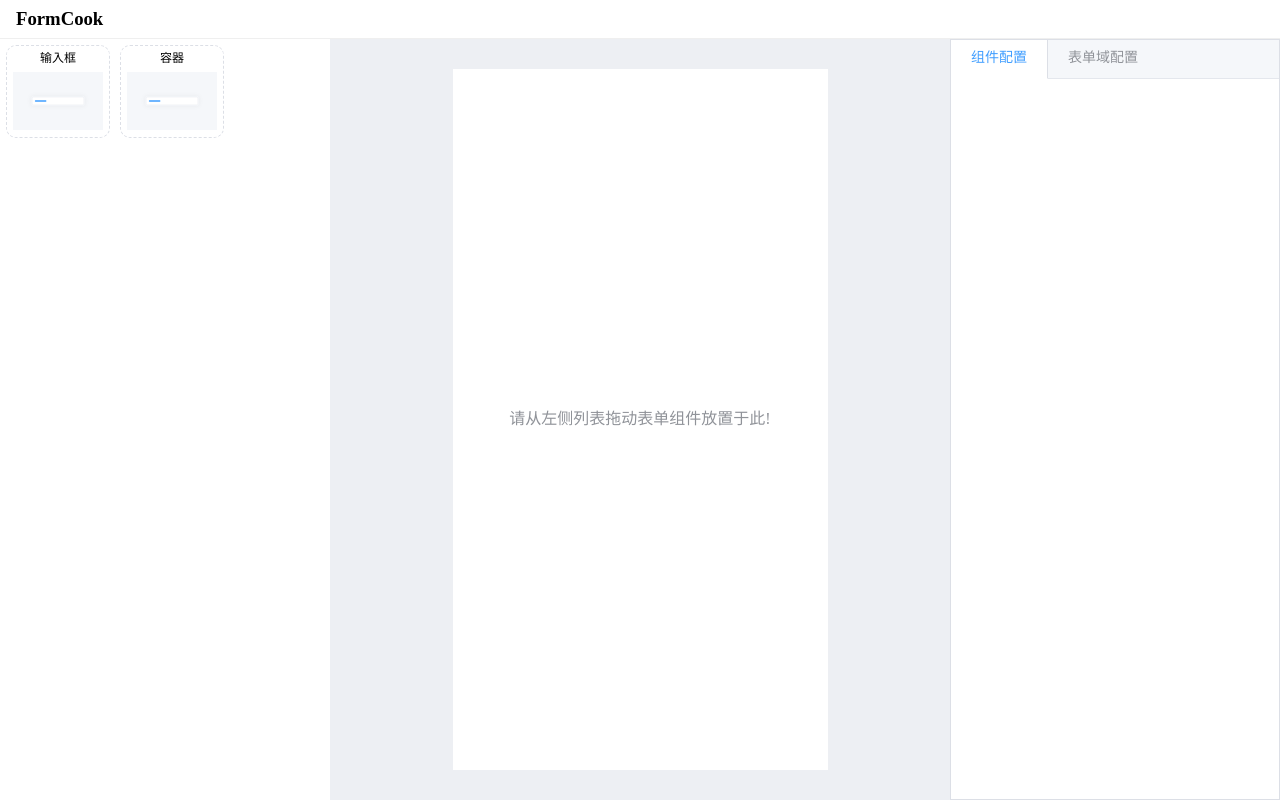
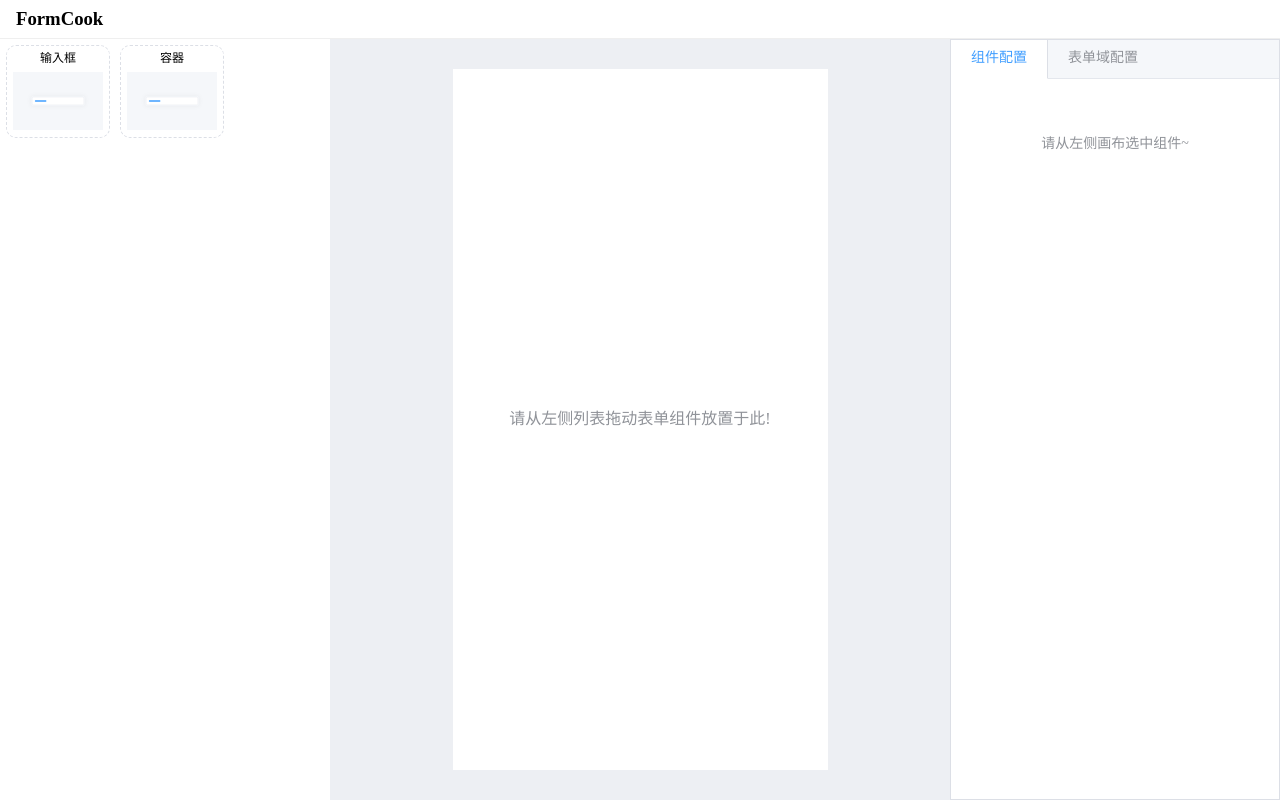
Before and after one commit to is-zhou/form-cook, a Vue app: page / in a window 1280 px wide. Both pictures are taken after a click on the tab "组件配置". Built offline with nearby package versions, Linux system fonts and the light colour scheme; the HTML template or start-up script is replaced by a standard one.

Commit message:
chore: 组件设置器面板操作提示

```diff
--- a/src/views/cook/components/RightArea/index.vue
+++ b/src/views/cook/components/RightArea/index.vue
@@ -47,6 +47,7 @@ watch(
           :form-data="componentConfig"
           :config-list="componentSetters || []"
         ></ConfigFormRender>
+        <div v-else class="option_hint"></div>
       </el-tab-pane>
       <el-tab-pane label="表单域配置" name="formArea">
         <ConfigFormRender
@@ -65,5 +66,20 @@ watch(
   height: 100%;
   overflow: auto;
   background-color: #fff;
+  .option_hint {
+    position: relative;
+    height: 100px;
+    &::before {
+      content: '请从左侧画布选中组件~';
+      position: absolute;
+      left: 50%;
+      top: 50%;
+      width: 100%;
+      text-align: center;
+      transform: translate(-50%, -50%);
+      font-size: 14px;
+      color: #909399;
+    }
+  }
 }
 </style>
```
